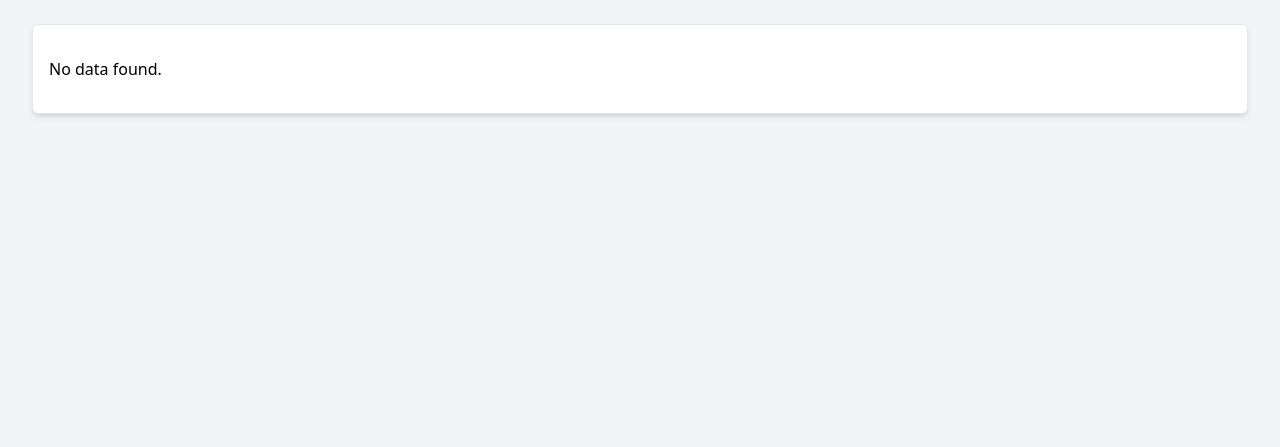
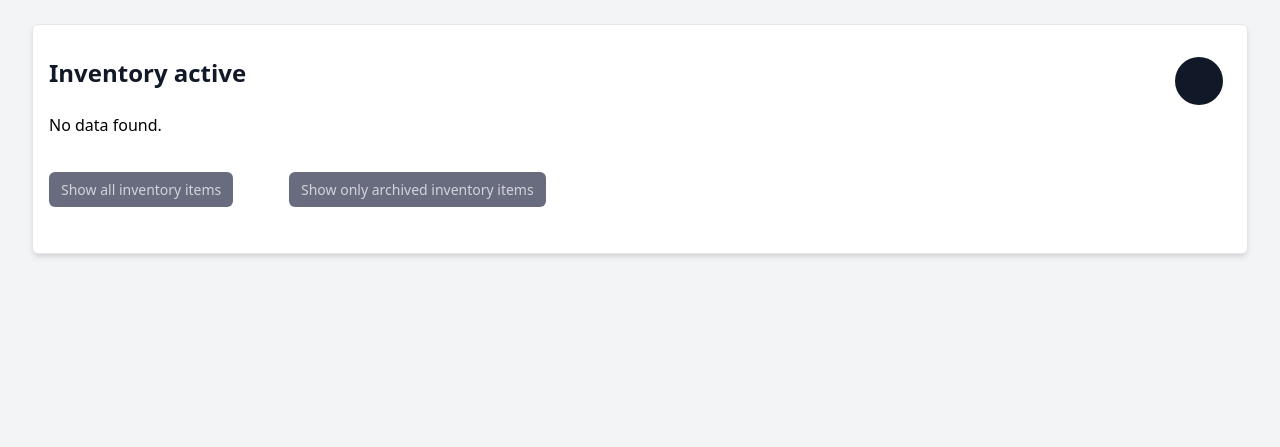
Before and after one commit to PanteraLX/iwa-inventory, a Django app: page /inventory_items in a window 1280 px wide. Shown: the part 64-511 px from the top of the page. Run offline with Django 4.2, Linux system fonts and the light colour scheme; the visitor is signed in with stand-in values (Sample User, id 1); data that the repository does not hold is empty; style sheets or scripts are compiled from the project's sources; parts of the project's set-up code (start-up, migrations or seed data) failed here and were passed over; some libraries are stand-ins or nearby versions.

Commit message:
Refactor inventory items template

```diff
--- a/app/templates/inventory/inventory_items.html
+++ b/app/templates/inventory/inventory_items.html
@@ -6,7 +6,7 @@ Products
 {% endblock %}
 
 {% block content %}
-{% if request.path == "/" %}
+{% if page_name == 'home' %}
 <div class="py-8 px-4 mx-auto max-w-screen-xl sm:py-16 lg:px-6">
     <div class="mb-8">
         <h2 class="mb-4 text-4xl tracking-tight font-extrabold text-gray-900">The ICT Warrior Academy's inventory of
@@ -44,16 +44,14 @@ Products
 </div>
 {% endif %}
 
-
-
 <section class="iwa-section">
-    {% if request.path == "/" %}
+    {% if page_name == 'home' %}
     <h1 class="iwa-h1">Inventory </h1>
     {% endif %}
-    {% if request.path == "/inventory_item/complete" %}
+    {% if page_name == 'complete' %}
     <h1 class="iwa-h1">Inventory complete</h1>
     {% endif %}
-    {% if request.path == "/inventory_item/" %}
+    {% if page_name == 'active' %}
     <h1 class="iwa-h1">Inventory active
         {% if user.is_superuser %}
         <!-- PLussymbol to add Items-->
@@ -65,8 +63,8 @@ Products
         {% endif %}
     </h1>
     {% endif %}
-    {% if request.path == "/inventory_item/archive" %}
-    <h3 class="mt-0 mb-0 text-4xl text-gray-700 ">Inventory archive</h3>
+    {% if page_name == 'inactive' %}
+    <h1 class="iwa-h1">Inventory archive</h3>
     {% endif %}
 
 
@@ -100,14 +98,8 @@ Products
 
             <!-- Button that links to an object's detail view -->
             <a href="{% url 'inventory_item_detail' inventory_item.pk %}" class="btn">Detail</a>
-
-
         </div>
-
         {% endfor %}
-
-
-
 
         {% else %}
         <p>No data found.</p>
@@ -115,14 +107,11 @@ Products
 
     </div>
 
-
-
     {% if is_paginated %}
-
     <ul class="pagination mt-10">
 
         {% if page_obj.has_previous %}
-        <b><a class="iwa-btn" href="?page={{ PaginatedItemLIstView.previous_page_number }}">first</a></b>
+        <b><a class="iwa-btn" href="?page={{ PaginatedItemLIstView.previous_page_number }}&paginate_by={{ paginate_by }}">first</a></b>
         {% else %}
         <b><a class="iwa.na-btn">first</a></b>
 
@@ -131,12 +120,12 @@ Products
         {% if page_obj.number == i %}
         <b><a class="na-btn">{{ i }}</a></b>
         {% else %}
-        <b><a class="iwa-btn" href="?page={{ i }}">{{ i }}</a></b>
+        <b><a class="iwa-btn" href="?page={{ i }}&paginate_by={{ paginate_by }}">{{ i }}</a></b>
         {% endif %}
         {% endfor %}
 
         {% if page_obj.has_next %}
-        <a class="iwa-btn" href="?page={{ page_obj.paginator.num_pages }}">last</a>
+        <a class="iwa-btn" href="?page={{ page_obj.paginator.num_pages }}&paginate_by={{ paginate_by }}">last</a>
         {% else %}
         <a class="iwa.na-btn">last</a>
         {% endif %}
@@ -144,44 +133,25 @@ Products
     </ul>
     {% endif %}
 
-
-
-
-
     {% if user.is_superuser %}
     <!-- Button to show the complete list of inventory items, including the items whose 'active' variable is set to False -->
-    {% if request.path == "/" or request.path == "/inventory_item/" %}
     <div class="flex">
+        {% if page_name == 'complete' or page_name == 'inactive' %}
+        <div class=" mt-10 mb-5 flex-initial">
+            <a class="iwa-btn" href="{% url 'inventory_items' %}">Show only active inventory items</a>
+        </div>
+        {% endif %}
+        {% if page_name == 'home' or page_name == 'active' or page_name == 'inactive' %}
         <div class="mt-10 mb-5 w-60 flex-initial">
-            <a class="btn" href="{% url 'complete_inventory_items_list' %}">Show all inventory items</a>
+            <a class="iwa-btn" href="{% url 'complete_inventory_items_list' %}">Show all inventory items</a>
         </div>
+        {% endif %}
+        {% if page_name == 'home' or page_name == 'complete' or page_name == 'active' %}
         <div class="mt-10 mb-5 w-60 flex-auto">
-            <a class="btn" href="{% url 'archive_inventory_items_list' %}">Show only archived inventory items</a>
+            <a class="iwa-btn" href="{% url 'archive_inventory_items_list' %}">Show only archived inventory items</a>
         </div>
+        {% endif %}
     </div>
-    {% endif %}
-
-    {% if request.path == "/inventory_item/complete" %}
-    <div class="flex">
-        <div class=" mt-10 mb-5 w-60 flex-initial">
-            <a class="btn" href="{% url 'inventory_items' %}">Show only active inventory items</a>
-        </div>
-        <div class=" mt-10 mb-5 w-60 flex-auto">
-            <a class="btn" href="{% url 'archive_inventory_items_list' %}">Show only archived inventory items</a>
-        </div>
-    </div>
-    {% endif %}
-
-    {% if request.path == "/inventory_item/archive" %}
-    <div class="flex">
-        <div class=" mt-10 mb-5 w-60 flex-initial">
-            <a class="btn" href="{% url 'complete_inventory_items_list' %}">Show all inventory items</a>
-        </div>
-        <div class=" mt-10 mb-5 w-60 flex-auto">
-            <a class="btn" href="{% url 'inventory_items' %}">Show only active inventory items</a>
-        </div>
-    </div>
-    {% endif %}
     {% endif %}
 </section>
 
```
